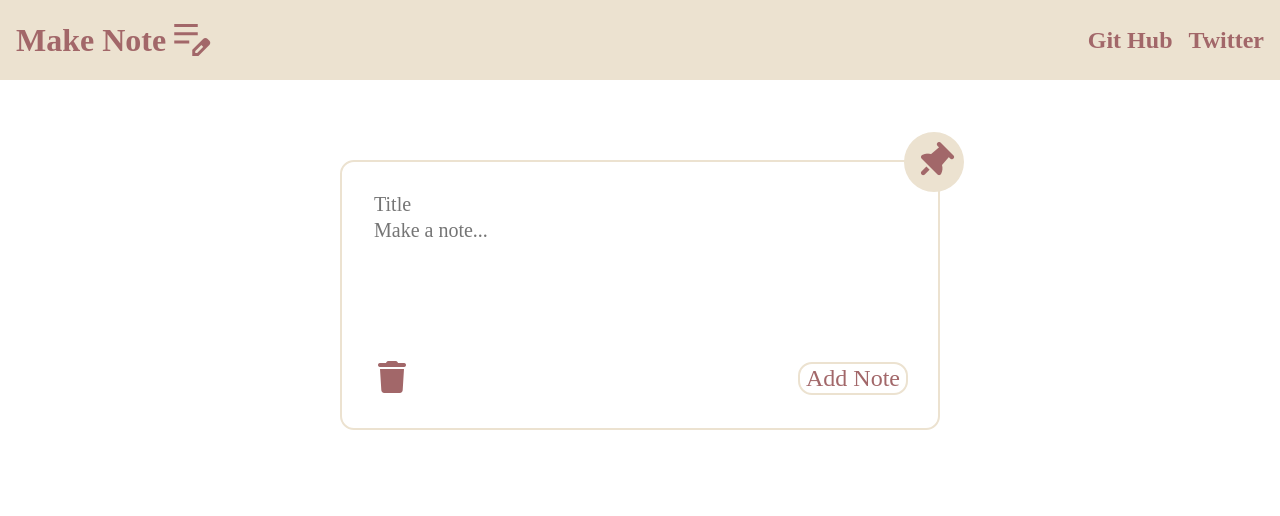
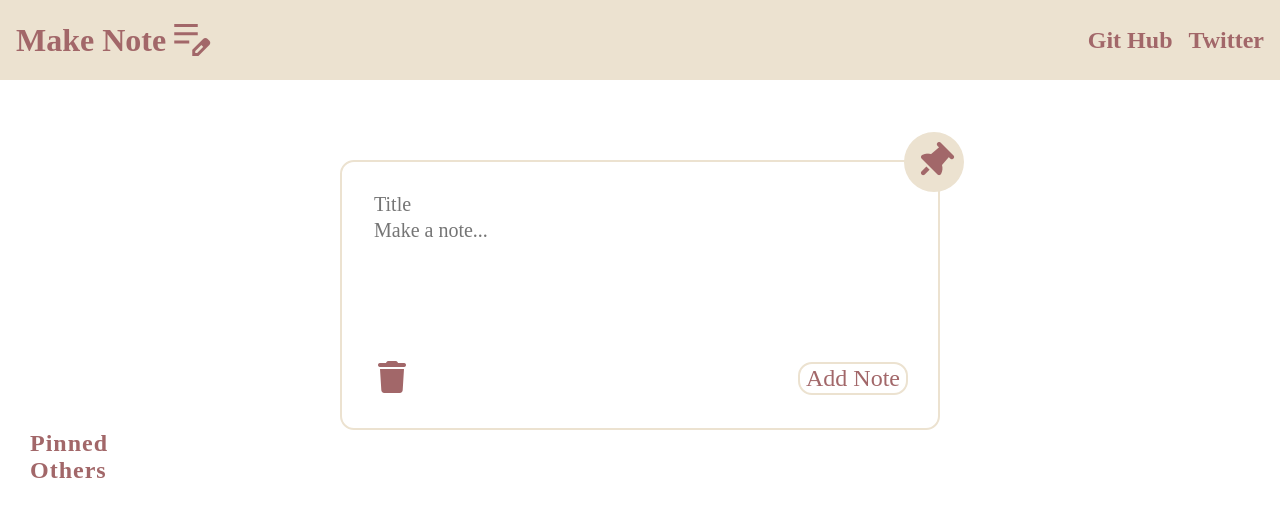
Before and after one commit to mishti169/react-makenote-mishti, a React (Create React App) app: page / in a window 1280 px wide. Shown: the top 516 px of the page. Built offline with nearby package versions, Linux system fonts and the light colour scheme; a web font is replaced by a local one.

Commit message:
Revert "do not render ,if note is empty"
This reverts commit f37096c44f0f072ae60b2b9867caaea4d6aee179.

```diff
--- a/src/Components/NoteList/NoteList.js
+++ b/src/Components/NoteList/NoteList.js
@@ -2,14 +2,11 @@ import React from 'react';
 import NoteItem from '../NoteItem/NoteItem';
 import './NoteList.css';
 const NoteList = (props) => {
-	const { notes, title } = props;
-	if (!notes.length) return null;
-
 	return (
 		<>
-			<h2>{title}</h2>
+			<h2>{props.title}</h2>
 			<div className='notesWrapper '>
-				{notes.map(function (currVal) {
+				{props.notes.map(function (currVal) {
 					return (
 						<NoteItem
 							key={currVal.id}
```
